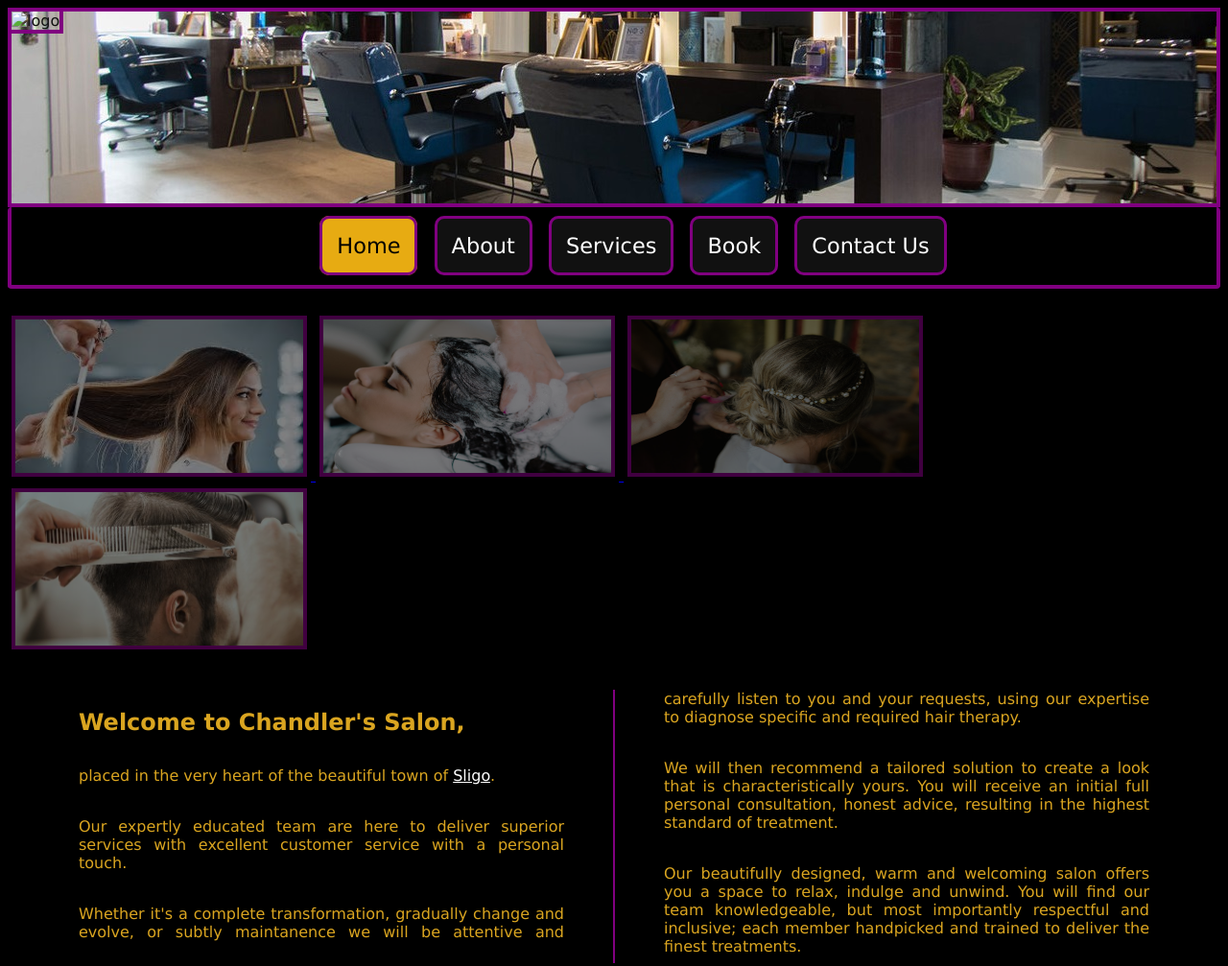
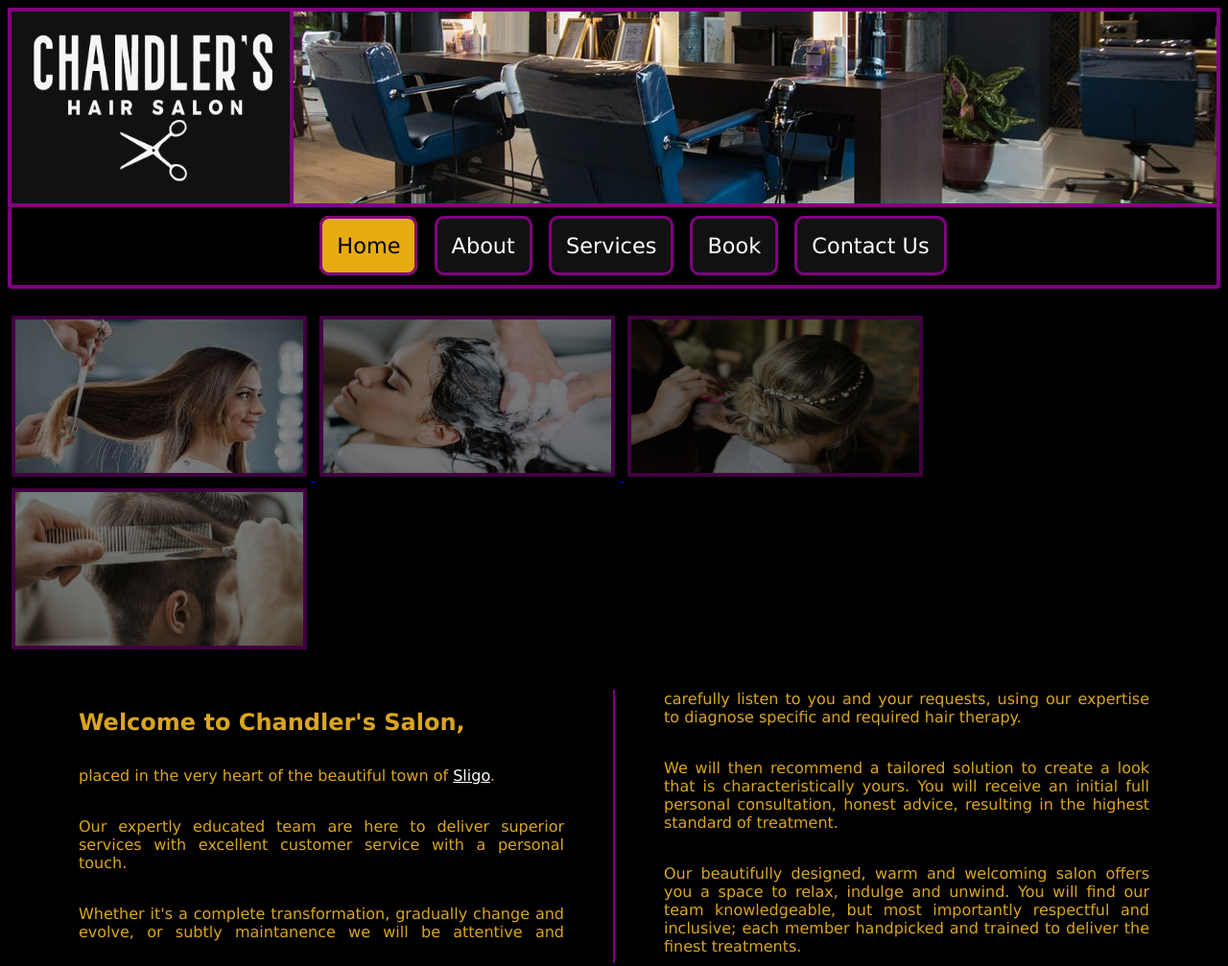
Before and after one commit to TheChandalorian/Website, a plain HTML site: page index.html in a window 1280 px wide. Shown: the top 1007 px of the page at 96% size. Drawn offline with Linux system fonts and the light colour scheme.

Commit message:
didnt work
restored to original to revisit later

```diff
--- a/index.html
+++ b/index.html
@@ -18,7 +18,7 @@ Modifications:
     </head>
 <body> <!-- Body Tag start of body section encoding capable of encoding all possible characters-->
         <header>
-            <img id="mainlogo" src="../Website_Week9/Images/mainlogo.jpg" alt="logo" width="290" height="200">
+            <img id="mainlogo" src="images/mainlogo.png" alt="logo" width="290" height="200">
         </header>
 
         <!--<div>
```
Also changed, not shown: book.html (+1 -1 lines).
